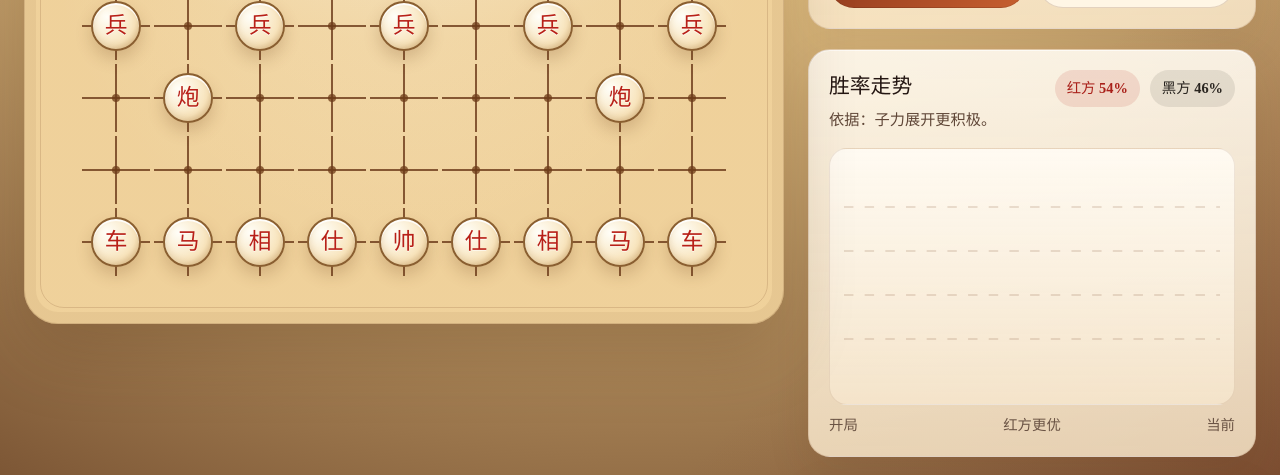
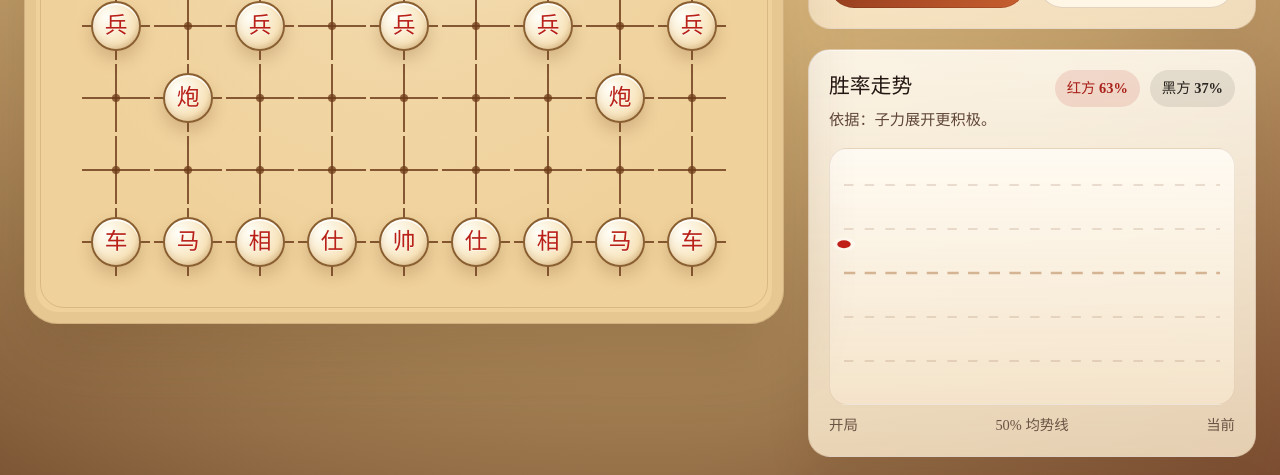
Before and after one commit to Quin557/Chinese-chesee-ai-arena, a React (Vite) app: page / in a window 1280 px wide. Shown: the part 781-1256 px from the top of the page. Built offline with nearby package versions, Linux system fonts and the light colour scheme.

Commit message:
feat: upgrade probability chart and ai engine

```diff
--- a/src/App.tsx
+++ b/src/App.tsx
@@ -87,9 +87,10 @@ function createSnapshot(snapshot: GameSnapshot): GameSnapshot {
 }
 
 function createPreGameSnapshot(starterChoice: StarterChoice): GameSnapshot {
-  const initialEval = buildWinProbabilityPoint(createInitialBoard(), 0, "red");
+  const initialBoard = createInitialBoard();
+  const initialEval = buildWinProbabilityPoint(initialBoard, 0, "red");
   return {
-    board: createInitialBoard(),
+    board: initialBoard,
     currentTurn: starterChoice === "player" ? PLAYER_SIDE : AI_SIDE,
     playerSide: PLAYER_SIDE,
     aiSide: AI_SIDE,
@@ -106,9 +107,10 @@ function createPreGameSnapshot(starterChoice: StarterChoice): GameSnapshot {
 }
 
 function createStartedSnapshot(starterChoice: StarterChoice): GameSnapshot {
-  const initialEval = buildWinProbabilityPoint(createInitialBoard(), 0, "red");
+  const initialBoard = createInitialBoard();
+  const initialEval = buildWinProbabilityPoint(initialBoard, 0, "red");
   return {
-    board: createInitialBoard(),
+    board: initialBoard,
     currentTurn: starterChoice === "player" ? PLAYER_SIDE : AI_SIDE,
     playerSide: PLAYER_SIDE,
     aiSide: AI_SIDE,
@@ -237,6 +239,12 @@ function App() {
       }
 
       if (!move) {
+        const finalEval = buildWinProbabilityPoint(
+          latest.board,
+          latest.moveHistory.length,
+          "red",
+          { winner: latest.playerSide },
+        );
         const snapshot: GameSnapshot = {
           board: latest.board,
           currentTurn: latest.aiSide,
@@ -252,8 +260,8 @@ function App() {
           winner: latest.playerSide,
           hasStarted: true,
           statusMessage: "AI 已无合法走法，你获胜了。",
-          winRateHistory: latest.winRateHistory,
-          lastEvaluation: latest.lastEvaluation,
+          winRateHistory: [...latest.winRateHistory, finalEval],
+          lastEvaluation: finalEval,
         };
 
         applySnapshotState(snapshot);
@@ -262,9 +270,11 @@ function App() {
 
       const nextBoard = applyMove(latest.board, move);
       const nextMoves = [...latest.moveHistory, move];
-      const nextEval = buildWinProbabilityPoint(nextBoard, nextMoves.length, "red");
       const playerReplies = generateAllLegalMoves(nextBoard, latest.playerSide);
       const aiWon = playerReplies.length === 0;
+      const nextEval = buildWinProbabilityPoint(nextBoard, nextMoves.length, "red", {
+        winner: aiWon ? latest.aiSide : undefined,
+      });
       const snapshot: GameSnapshot = {
         board: nextBoard,
         currentTurn: latest.playerSide,
@@ -424,9 +434,11 @@ function App() {
 
     const nextBoard = applyMove(board, legalMove);
     const nextMoves = [...moveHistory, legalMove];
-    const nextEval = buildWinProbabilityPoint(nextBoard, nextMoves.length, "red");
     const aiReplies = generateAllLegalMoves(nextBoard, aiSideState);
     const playerWon = aiReplies.length === 0;
+    const nextEval = buildWinProbabilityPoint(nextBoard, nextMoves.length, "red", {
+      winner: playerWon ? playerSideState : undefined,
+    });
     const snapshot: GameSnapshot = {
       board: nextBoard,
       currentTurn: aiSideState,
--- a/src/components/WinProbabilityChart.tsx
+++ b/src/components/WinProbabilityChart.tsx
@@ -1,6 +1,5 @@
-import type { DisplayMode } from "../utils/presentation";
+import type { StarterChoice, DisplayMode } from "../utils/presentation";
 import { getDisplayMode, getDisplaySide, sideText } from "../utils/presentation";
-import type { StarterChoice } from "../utils/presentation";
 import type { WinProbabilityPoint } from "../types/chess";
 
 interface WinProbabilityChartProps {
@@ -9,31 +8,47 @@ interface WinProbabilityChartProps {
   aiThinking: boolean;
 }
 
+interface ChartPoint {
+  x: number;
+  y: number;
+  value: number;
+}
+
+function buildSegments(points: ChartPoint[]) {
+  return points.slice(1).map((point, index) => {
+    const prev = points[index];
+    const avgValue = (prev.value + point.value) / 2;
+    return {
+      key: `${index}-${point.x}`,
+      path: `M ${prev.x} ${prev.y} L ${point.x} ${point.y}`,
+      dominant: avgValue >= 50 ? "red" : "black",
+    };
+  });
+}
+
 function WinProbabilityChart({
   history,
   selectedStarter,
   aiThinking,
 }: WinProbabilityChartProps) {
   const displayMode: DisplayMode = getDisplayMode(selectedStarter);
-  const displayRedInternal = getDisplaySide("red", displayMode) === "red" ? "red" : "black";
-
-  const points = history.map((point, index) => {
-    const displayedRedRate =
-      displayRedInternal === "red" ? point.redWinRate : point.blackWinRate;
-    const displayedBlackRate = 1 - displayedRedRate;
+  const displayedRedIsInternalRed = getDisplaySide("red", displayMode) === "red";
+  const points: ChartPoint[] = history.map((point, index) => {
+    const displayedRedRate = displayedRedIsInternalRed ? point.redWinRate : point.blackWinRate;
+    const value = Math.round(displayedRedRate * 1000) / 10;
     return {
       x: history.length === 1 ? 0 : (index / (history.length - 1)) * 100,
-      redY: (1 - displayedRedRate) * 100,
-      blackY: (1 - displayedBlackRate) * 100,
+      y: 100 - value,
+      value,
     };
   });
 
-  const redPolyline = points.map((point) => `${point.x},${point.redY}`).join(" ");
-  const blackPolyline = points.map((point) => `${point.x},${point.blackY}`).join(" ");
+  const segments = buildSegments(points);
   const latest = history[history.length - 1];
-  const latestRedRate =
-    displayRedInternal === "red" ? latest.redWinRate : latest.blackWinRate;
+  const latestRedRate = displayedRedIsInternalRed ? latest.redWinRate : latest.blackWinRate;
   const latestBlackRate = 1 - latestRedRate;
+  const displayRedSide = getDisplaySide("red", displayMode);
+  const displayBlackSide = getDisplaySide("black", displayMode);
 
   return (
     <section className="panel">
@@ -44,34 +59,57 @@ function WinProbabilityChart({
         </div>
         <div className="chart-badges">
           <span className="chart-badge chart-badge-red">
-            红方 {Math.round(latestRedRate * 100)}%
+            {sideText(displayRedSide)} {Math.round(latestRedRate * 100)}%
           </span>
           <span className="chart-badge chart-badge-black">
-            黑方 {Math.round(latestBlackRate * 100)}%
+            {sideText(displayBlackSide)} {Math.round(latestBlackRate * 100)}%
           </span>
         </div>
       </div>
 
       <div className="chart-shell">
         <svg viewBox="0 0 100 100" className="probability-chart" preserveAspectRatio="none">
-          {[20, 40, 60, 80].map((line) => (
+          {[10, 30, 50, 70, 90].map((line) => (
             <line
               key={line}
               x1="0"
-              y1={line}
+              y1={100 - line}
               x2="100"
-              y2={line}
-              className="chart-grid-line"
+              y2={100 - line}
+              className={line === 50 ? "chart-mid-line" : "chart-grid-line"}
             />
           ))}
-          <polyline points={blackPolyline} className="chart-line chart-line-black" />
-          <polyline points={redPolyline} className="chart-line chart-line-red" />
+
+          {segments.map((segment) => (
+            <path
+              key={segment.key}
+              d={segment.path}
+              className={
+                segment.dominant === "red"
+                  ? "chart-line-segment chart-line-segment-red"
+                  : "chart-line-segment chart-line-segment-black"
+              }
+            />
+          ))}
+
+          {points.length > 0 ? (
+            <circle
+              cx={points[points.length - 1].x}
+              cy={points[points.length - 1].y}
+              r="2.4"
+              className={
+                points[points.length - 1].value >= 50
+                  ? "chart-point chart-point-red"
+                  : "chart-point chart-point-black"
+              }
+            />
+          ) : null}
         </svg>
       </div>
 
       <div className="chart-axis">
         <span>开局</span>
-        <span>{sideText(getDisplaySide("red", displayMode))}更优</span>
+        <span>50% 均势线</span>
         <span>当前</span>
       </div>
     </section>
--- a/src/engine/ai.ts
+++ b/src/engine/ai.ts
@@ -4,8 +4,8 @@ import { applyMove, generateAllLegalMoves } from "./moveGenerator";
 import { PIECE_VALUES } from "../constants/pieceValues";
 import type { Board, Move, Piece, PieceType, Side } from "../types/chess";
 
-export const AI_SEARCH_DEPTH = 8;
-export const AI_THINK_TIME_MS = 8000;
+export const AI_SEARCH_DEPTH = 10;
+export const AI_THINK_TIME_MS = 12000;
 export const AI_MAX_TIME_MS = 55000;
 
 const MATE_SCORE = 10_000_000;
@@ -348,6 +348,16 @@ function negamax(
 
   state.nodes += 1;
 
+  const sideInCheck = isInCheck(board, side);
+  if (!sideInCheck && depth >= 3) {
+    const opponent: Side = side === "red" ? "black" : "red";
+    const reduction = depth >= 6 ? 3 : 2;
+    const nullScore = -negamax(board, opponent, depth - 1 - reduction, -beta, -beta + 1, ply + 1, state);
+    if (nullScore >= beta) {
+      return beta;
+    }
+  }
+
   const legalMoves = generateAllLegalMoves(board, side);
   if (legalMoves.length === 0) {
     return -MATE_SCORE + ply;
@@ -367,10 +377,26 @@ function negamax(
   let bestScore = -INF_SCORE;
   let bestMove = orderedMoves[0];
 
-  for (const move of orderedMoves) {
+  for (let moveOrder = 0; moveOrder < orderedMoves.length; moveOrder += 1) {
+    const move = orderedMoves[moveOrder];
     const nextBoard = applyMove(board, move);
     const extension = isInCheck(nextBoard, opponent) ? 1 : 0;
-    const score = -negamax(
+    const isQuiet = !move.captured && extension === 0;
+    const reduction =
+      depth >= 4 && isQuiet && !sideInCheck && moveOrder >= 4 ? 1 : 0;
+
+    let score = -negamax(
+      nextBoard,
+      opponent,
+      depth - 1 - reduction + extension,
+      -alpha - 1,
+      -alpha,
+      ply + 1,
+      state,
+    );
+
+    if (score > alpha && score < beta) {
+      score = -negamax(
         nextBoard,
         opponent,
         depth - 1 + extension,
@@ -379,6 +405,7 @@ function negamax(
         ply + 1,
         state,
       );
+    }
 
     if (score > bestScore) {
       bestScore = score;
@@ -472,6 +499,7 @@ export function findBestMove(
   let depthReached = 0;
 
   try {
+    let aspirationCenter = 0;
     for (let depth = 1; depth <= maxDepth; depth += 1) {
       const orderedRootMoves = orderMoves(
         board,
@@ -485,8 +513,15 @@ export function findBestMove(
 
       let currentBestMove = orderedRootMoves[0];
       let currentBestScore = -INF_SCORE;
-      let alpha = -INF_SCORE;
-      const beta = INF_SCORE;
+      let alpha = depth >= 3 ? Math.max(-INF_SCORE, aspirationCenter - 180) : -INF_SCORE;
+      let beta = depth >= 3 ? Math.min(INF_SCORE, aspirationCenter + 180) : INF_SCORE;
+
+      while (true) {
+        const alphaStart = alpha;
+        const betaStart = beta;
+        currentBestScore = -INF_SCORE;
+        currentBestMove = orderedRootMoves[0];
+        let localAlpha = alpha;
 
         for (const move of orderedRootMoves) {
           state.throwIfTimedOut();
@@ -498,7 +533,7 @@ export function findBestMove(
             opponent,
             depth - 1 + extension,
             -beta,
-          -alpha,
+            -localAlpha,
             1,
             state,
           );
@@ -508,14 +543,28 @@ export function findBestMove(
             currentBestMove = move;
           }
 
-        if (score > alpha) {
-          alpha = score;
+          if (score > localAlpha) {
+            localAlpha = score;
           }
+        }
+
+        if (currentBestScore <= alphaStart && alphaStart !== -INF_SCORE) {
+          alpha = Math.max(-INF_SCORE, alphaStart - 260);
+          beta = Math.min(INF_SCORE, betaStart + 120);
+          continue;
+        }
+        if (currentBestScore >= betaStart && betaStart !== INF_SCORE) {
+          alpha = Math.max(-INF_SCORE, alphaStart - 120);
+          beta = Math.min(INF_SCORE, betaStart + 260);
+          continue;
+        }
+        break;
       }
 
       bestMove = currentBestMove;
       bestScore = currentBestScore;
       depthReached = depth;
+      aspirationCenter = bestScore;
     }
   } catch (error) {
     if (!(error instanceof SearchTimeoutError)) {
--- a/src/engine/probability.ts
+++ b/src/engine/probability.ts
@@ -1,12 +1,16 @@
 import { evaluateDetailedBoard } from "./evaluation";
 import type { Board, EvalBreakdown, Side, WinProbabilityPoint } from "../types/chess";
+
+interface ProbabilityOptions {
+  winner?: Side;
+}
 
 function clamp(value: number, min: number, max: number): number {
   return Math.min(max, Math.max(min, value));
 }
 
 function scoreToWinRate(score: number): number {
-  const normalized = clamp(score / 900, -8, 8);
+  const normalized = clamp(score / 260, -10, 10);
   return 1 / (1 + Math.exp(-normalized));
 }
 
@@ -55,10 +59,12 @@ export function buildWinProbabilityPoint(
   board: Board,
   ply: number,
   perspective: Side = "red",
+  options: ProbabilityOptions = {},
 ): WinProbabilityPoint {
   const breakdown = evaluateDetailedBoard(board, perspective);
   const redScore = perspective === "red" ? breakdown.total : -breakdown.total;
-  const redWinRate = scoreToWinRate(redScore);
+  const redWinRate =
+    options.winner === "red" ? 1 : options.winner === "black" ? 0 : scoreToWinRate(redScore);
   const reasons = majorReasons(breakdown);
 
   return {
@@ -67,9 +73,12 @@ export function buildWinProbabilityPoint(
     blackWinRate: 1 - redWinRate,
     scoreFromRed: redScore,
     explanation:
-      reasons.length > 0
+      options.winner
+        ? `依据：形成绝杀，${options.winner === "red" ? "红方" : "黑方"}胜率直接锁定。`
+        : reasons.length > 0
         ? `依据：${reasons.join("、")}。`
         : "依据：当前局面大体均衡，暂未形成明显优势。",
     breakdown,
+    decisive: options.winner,
   };
 }
--- a/src/types/chess.ts
+++ b/src/types/chess.ts
@@ -45,6 +45,7 @@ export interface WinProbabilityPoint {
   scoreFromRed: number;
   explanation: string;
   breakdown: EvalBreakdown;
+  decisive?: Side;
 }
 
 export type BoardCell = Piece | null;
```
Also changed, not shown: src/styles/board.css (+23 -4 lines), 1 other file (tests, documents, lock files or other folders). Lines whose indentation alone changed are shown as unchanged.
